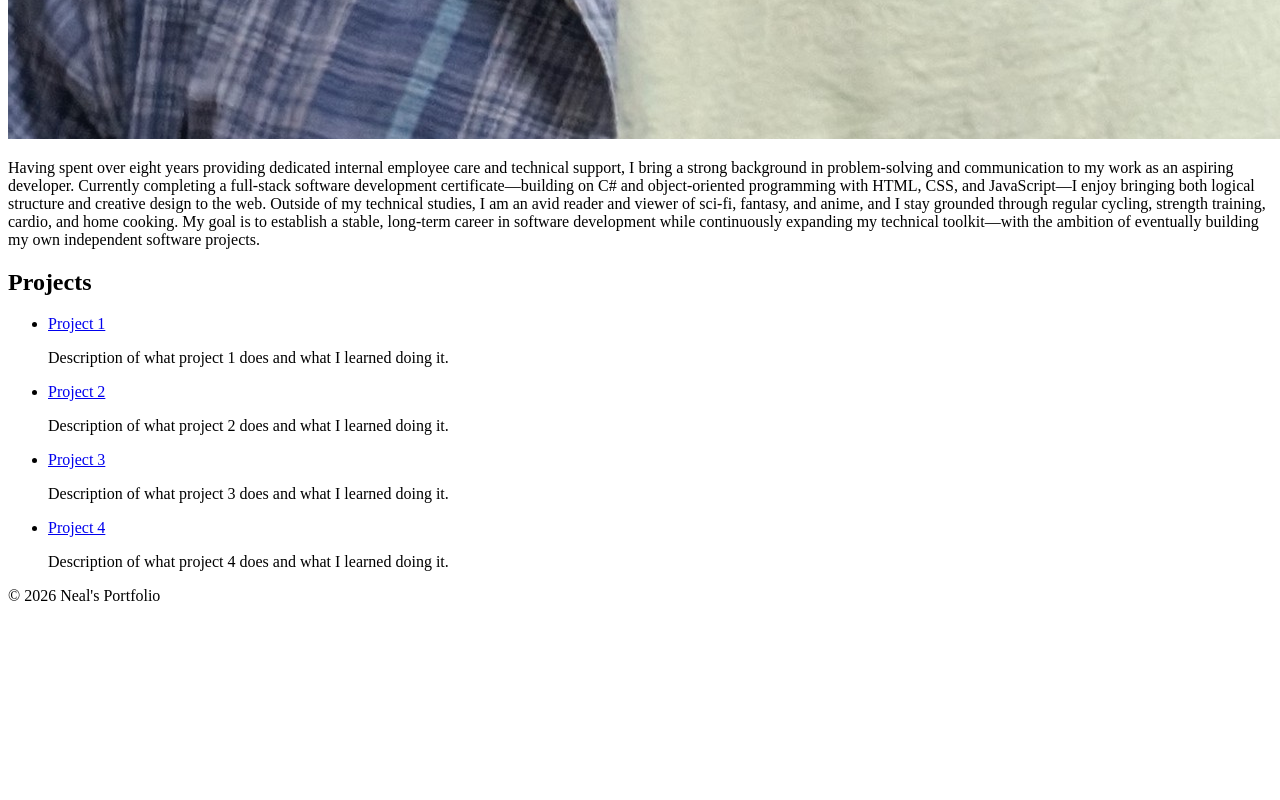
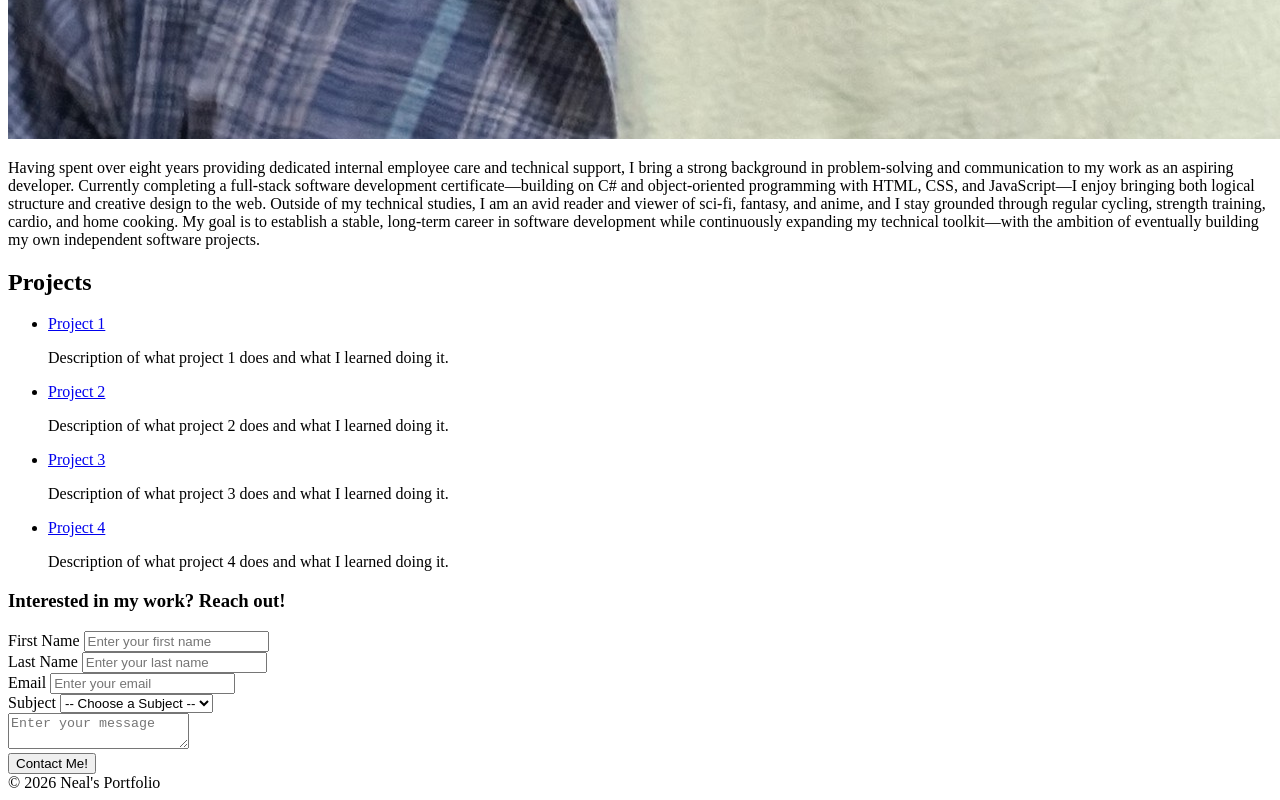
Before and after one commit to W0odyyy/FrontEnd, a plain HTML site: page Personal Portfolio/01/index.html in a window 1280 px wide. Shown: the part 2252-3052 px from the top of the page. Before the commit the page ends 2865 px from the top, so only its background shows below. Drawn offline with Linux system fonts and the light colour scheme.

Commit message:
Added working Contact Form to personal portfolio page

```diff
--- a/Personal Portfolio/01/index.html
+++ b/Personal Portfolio/01/index.html
@@ -46,6 +46,62 @@
 
 			<h2>Projects</h2>
 			<div id="projects"></div>
+			<div id="contact">
+				<h3>Interested in my work? Reach out!</h3>
+				<form method="POST">
+					<div class="cont-form-row">
+						<div class="cont-form-group">
+							<label for="first-name">First Name</label>
+							<input
+								name="first-name"
+								id="first-name"
+								type="text"
+								placeholder="Enter your first name"
+								required
+							/>
+						</div>
+						<div class="cont-form-group">
+							<label for="last-name">Last Name</label>
+							<input
+								name="last-name"
+								id="last-name"
+								type="text"
+								placeholder="Enter your last name"
+								required
+							/>
+						</div>
+					</div>
+					<div class="cont-form-group">
+						<label for="email">Email</label>
+						<input
+							name="email"
+							id="email"
+							type="text"
+							placeholder="Enter your email"
+							required
+						/>
+					</div>
+					<div class="cont-form-group">
+						<label for="subject">Subject</label>
+						<select name="subject" id="subject" required>
+							<option value="" disabled selected>-- Choose a Subject --</option>
+							<option value="Business Inquiry">Business Inquiry</option>
+							<option value="Feedback">Feedback</option>
+							<option value="General Question">General Question</option>
+						</select>
+					</div>
+					<div class="cont-form-group">
+						<label for="message"></label>
+						<textarea
+							name="message"
+							id="message"
+							placeholder="Enter your message"
+							required
+						></textarea>
+					</div>
+					<button>Contact Me!</button>
+				</form>
+			</div>
 		</main>
 
 		<footer>&copy; 2026 Neal's Portfolio</footer>
```
